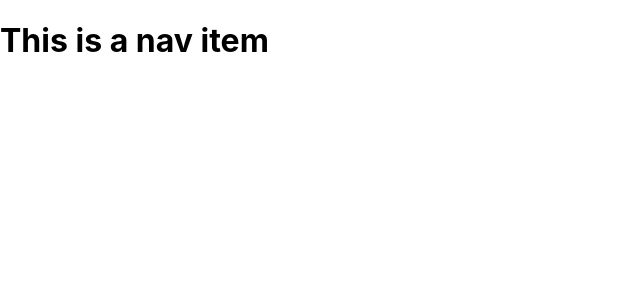
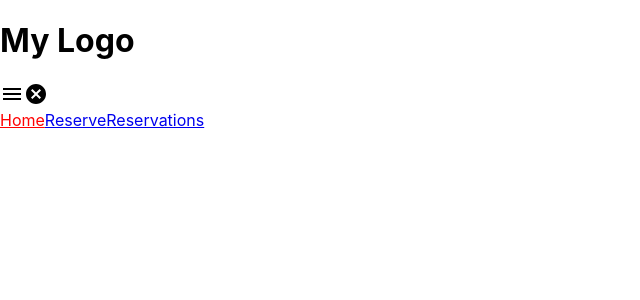
Before and after one commit to helio3197/book-a-lawyer-app-frontend, a React (Create React App) app: page / in a window 1280 px wide. Shown: the top 300 px of the page, without its empty margins (0-640 px from the left). Built offline with nearby package versions, Linux system fonts and the light colour scheme.

Commit message:
add sidebar content

```diff
--- a/src/Components/Sidebar.js
+++ b/src/Components/Sidebar.js
@@ -1,7 +1,32 @@
 import React from 'react';
+import MenuIcon from '@mui/icons-material/Menu';
+import { NavLink } from 'react-router-dom';
+import CancelIcon from '@mui/icons-material/Cancel';
+// import Button from '@material-ui/core/Button';
+import '../App.css';
+import PropTypes from 'prop-types';
+// import { NavLink } from 'react-bootstrap';
 
-const Sidebar = () => (
-  <h1>This is a nav item</h1>
+const Sidebar = ({ children }) => (
+  <main>
+    <header className="d-flex">
+      <h1>My Logo</h1>
+    </header>
+    <div>
+      <MenuIcon />
+      <CancelIcon />
+    </div>
+    <nav className="links">
+      <NavLink style={({ isActive }) => ((isActive) ? { color: 'red' } : {})} to="/" className="link-item">Home</NavLink>
+      <NavLink style={({ isActive }) => ((isActive) ? { color: 'red' } : {})} activeClassName="is-active" to="/Reserve" className="link-item">Reserve</NavLink>
+      <NavLink style={({ isActive }) => ((isActive) ? { color: 'red' } : {})} activeClassName="is-active" to="/Reservations" className="link-item">Reservations</NavLink>
+    </nav>
+    { children }
+  </main>
 );
 
+Sidebar.propTypes = {
+  children: PropTypes.node.isRequired,
+};
+
 export default Sidebar;
```
